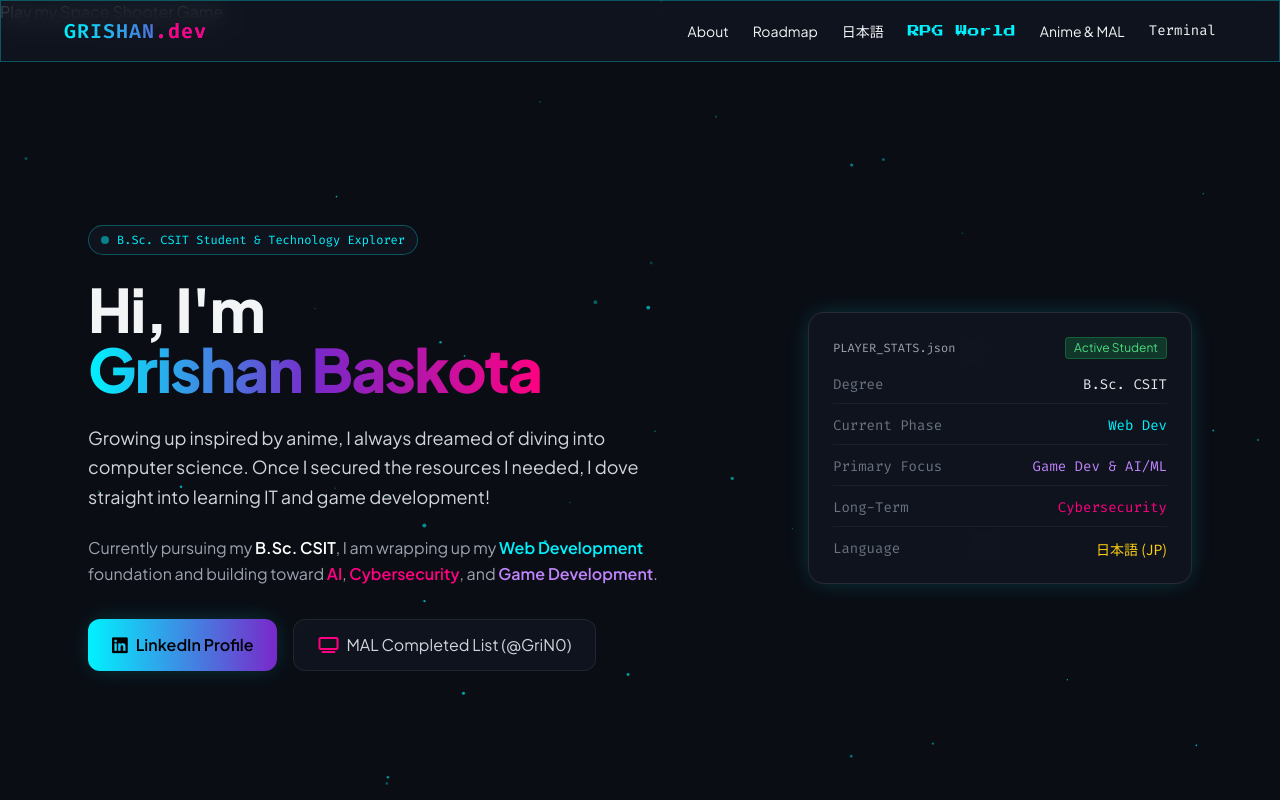
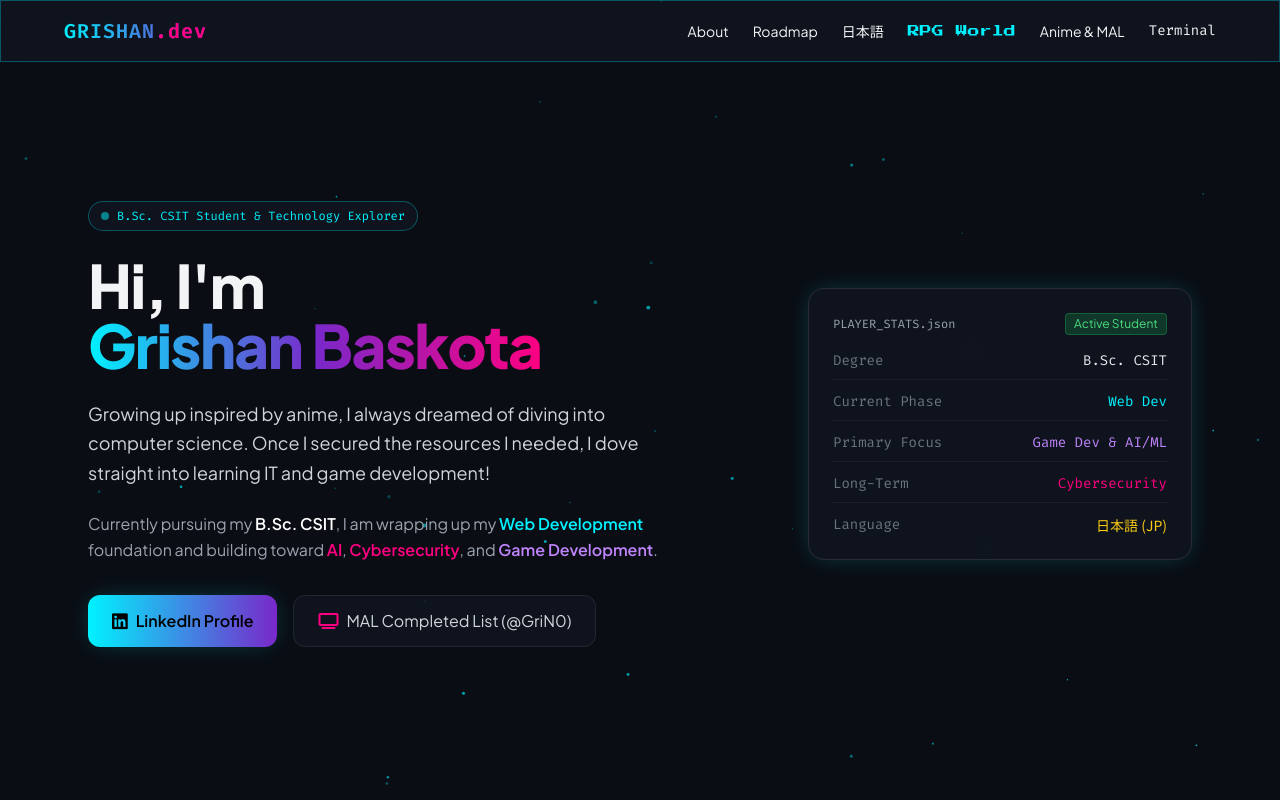
Before and after one commit to GriN0/Website-for-Learning, a plain HTML site: page index.html in a window 1280 px wide. Shown: the top 800 px of the page. Drawn offline with nearby package versions, Linux system fonts and the light colour scheme.

Commit message:
Update index.html

```diff
--- a/index.html
+++ b/index.html
@@ -74,9 +74,6 @@
     </style>
 </head>
 <body class="font-sans antialiased">
-    <nav>
-    <a href="/Space-shooter/">Play my Space Shooter Game</a>
-  </nav>
 
     <!-- Background Particle Canvas -->
     <canvas id="bg-canvas"></canvas>
```
